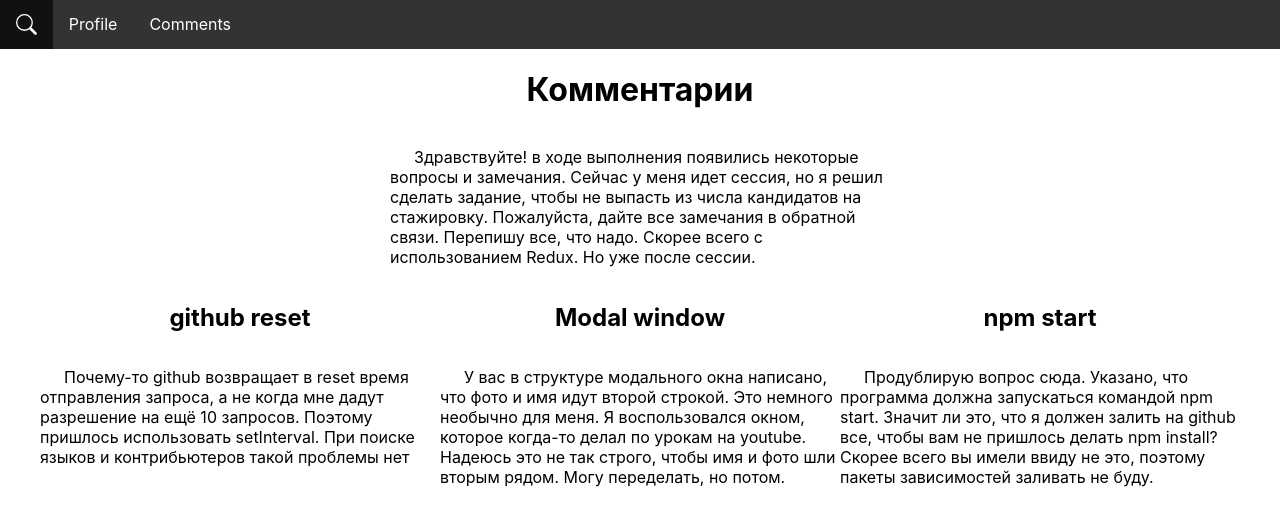
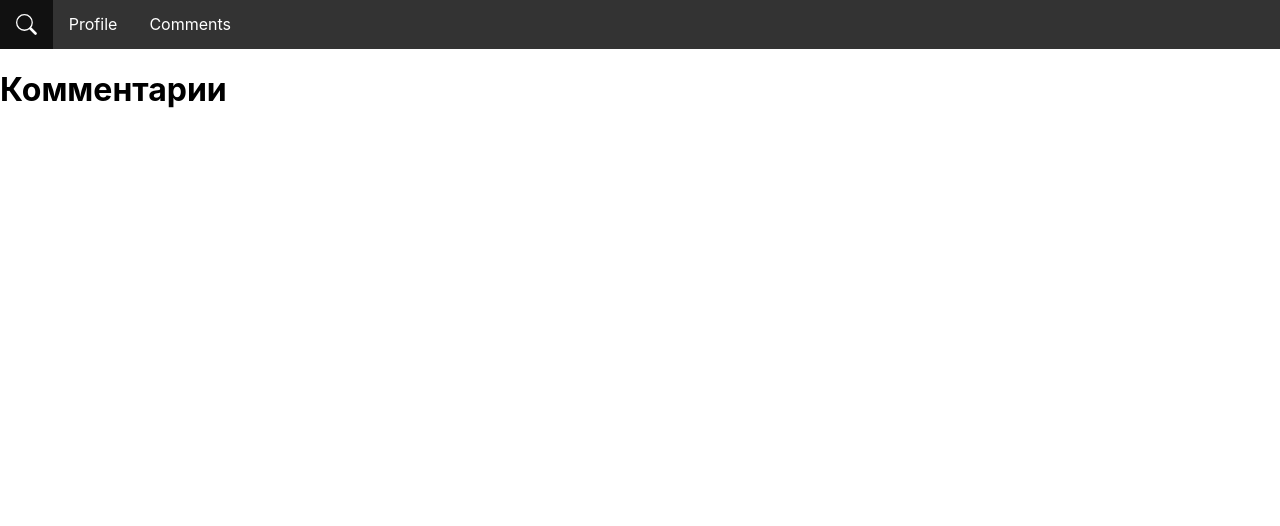
Before and after one commit to DamirEagle/avito-github, a React (Create React App) app: page /comments in a window 1280 px wide. Shown: the top 526 px of the page. Built offline with nearby package versions, Linux system fonts and the light colour scheme.

Commit message:
for long term

```diff
--- a/src/Comments/Comments.js
+++ b/src/Comments/Comments.js
@@ -4,49 +4,9 @@ class Comments extends Component {
   render() {
     return (
       <div>
-        <div className={s.intro}>
-          <h1>Комментарии</h1>
-          <p>
-            Здравствуйте! в ходе выполнения появились некоторые вопросы и
-            замечания. Сейчас у меня идет сессия, но я решил сделать задание,
-            чтобы не выпасть из числа кандидатов на стажировку. Пожалуйста,
-            дайте все замечания в обратной связи. Перепишу все, что надо. Скорее
-            всего с использованием Redux. Но уже после сессии.
-          </p>
-        </div>
+        <h1>Комментарии</h1>
 
-        <div className={s.articles}>
-          <div className={s.article}>
-            <h2>github reset</h2>
-            <p>
-              Почему-то github возвращает в reset время отправления запроса, а
-              не когда мне дадут разрешение на ещё 10 запросов. Поэтому пришлось
-              использовать setInterval. При поиске языков и контрибьютеров такой
-              проблемы нет
-            </p>
-          </div>
-          <div className={s.article}>
-            <h2>Modal window</h2>
 
-            <p>
-              У вас в структуре модального окна написано, что фото и имя идут
-              второй строкой. Это немного необычно для меня. Я воспользовался
-              окном, которое когда-то делал по урокам на youtube. Надеюсь это не
-              так строго, чтобы имя и фото шли вторым рядом. Могу переделать, но
-              потом.
-            </p>
-          </div>
-          <div className={s.article}>
-            <h2>npm start</h2>
-
-            <p>
-              Продублирую вопрос сюда. Указано, что программа должна запускаться
-              командой npm start. Значит ли это, что я должен залить на github
-              все, чтобы вам не пришлось делать npm install? Скорее всего вы
-              имели ввиду не это, поэтому пакеты зависимостей заливать не буду.
-            </p>
-          </div>
-        </div>
       </div>
     );
   }
```
